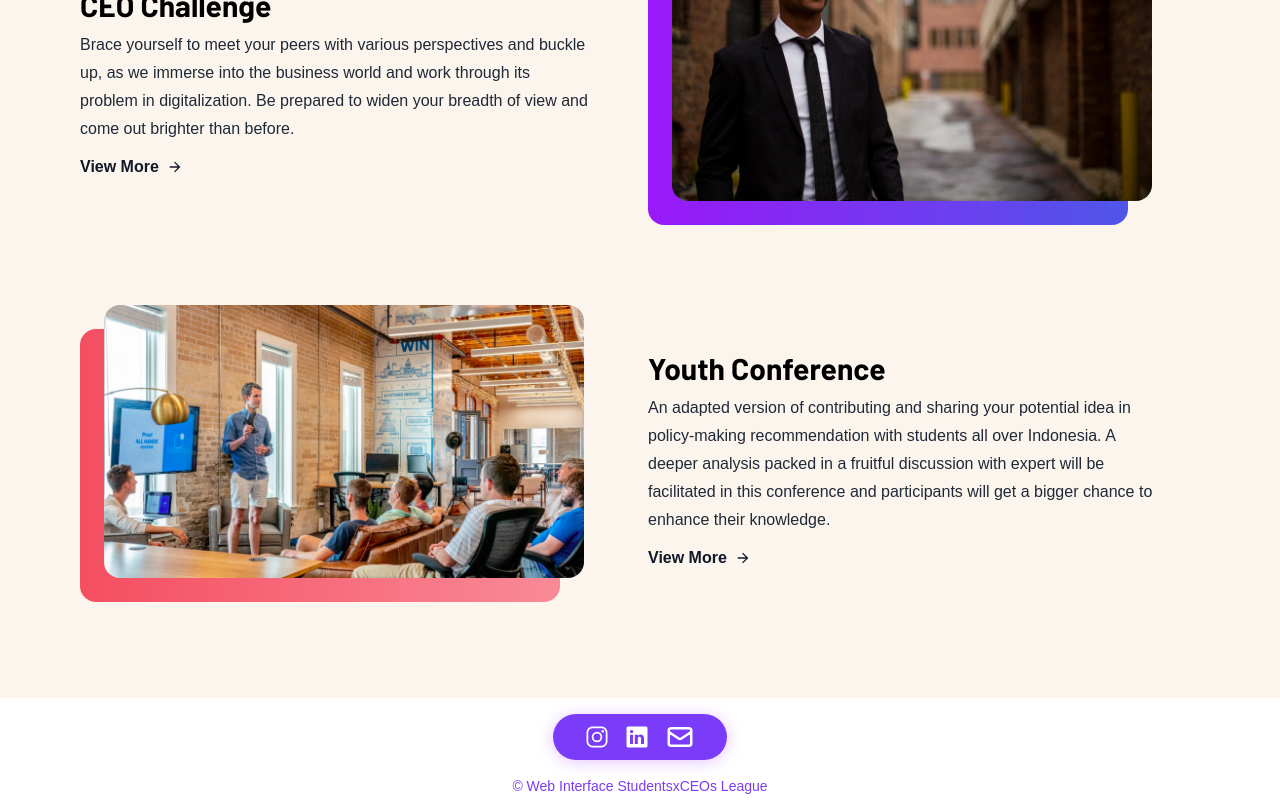
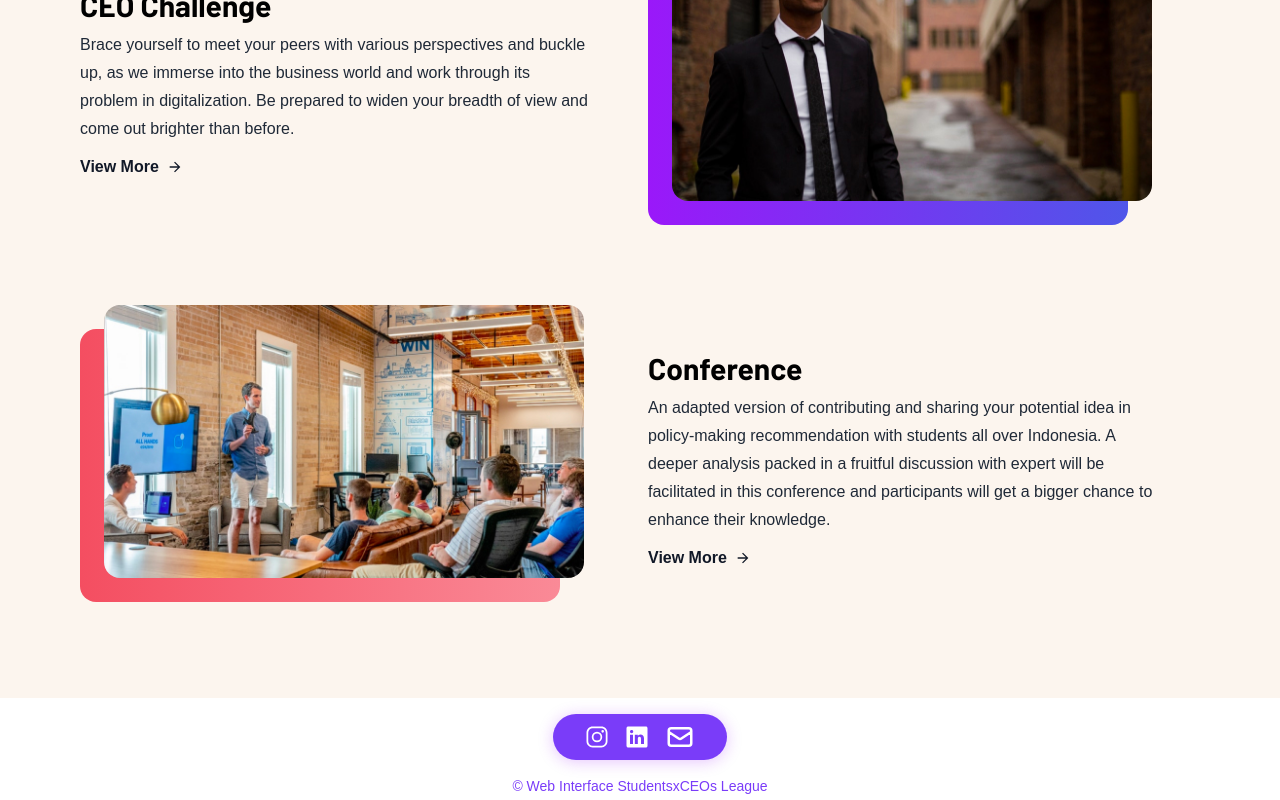
Before and after one commit to theodorusclarence/sxceosleague, a Next.js app: page /home in a window 1280 px wide. Shown: the part 1496-2296 px from the top of the page. Built offline with nearby package versions, Linux system fonts and the light colour scheme; a web font is replaced by a local one.

Commit message:
Update: changed name in conference

```diff
--- a/data/data.js
+++ b/data/data.js
@@ -15,9 +15,9 @@ export const eventsData = [
     },
     {
         id: 3,
-        title: 'Youth Conference',
+        title: 'Conference',
         excerpt:
             'An adapted version of contributing and sharing your potential idea in policy-making recommendation with students all over Indonesia. A deeper analysis packed in a fruitful discussion with expert will be facilitated in this conference and participants will get a bigger chance to enhance their knowledge.',
-        route: '/youth-conference',
+        route: '/conference',
     },
 ];
```
